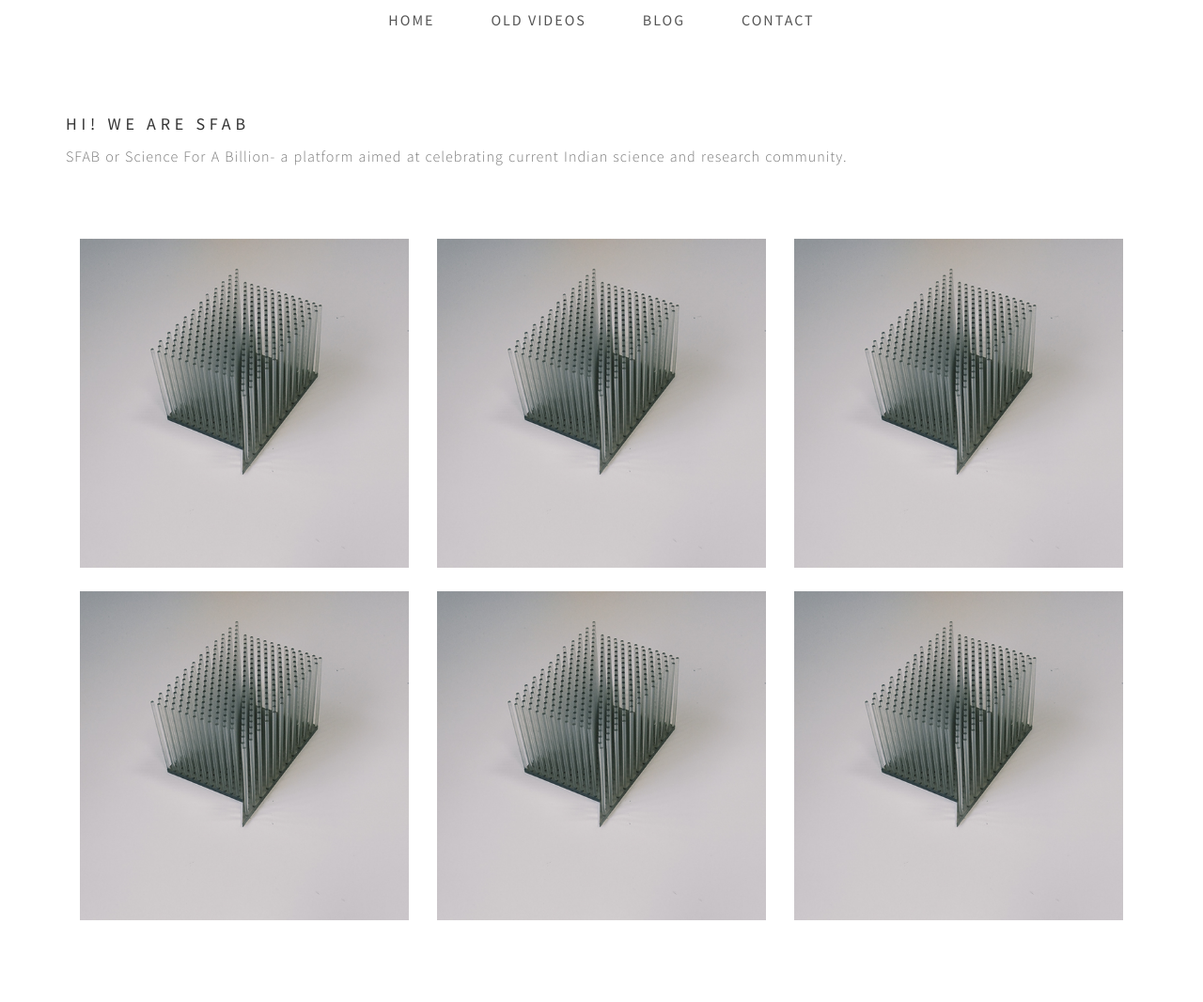
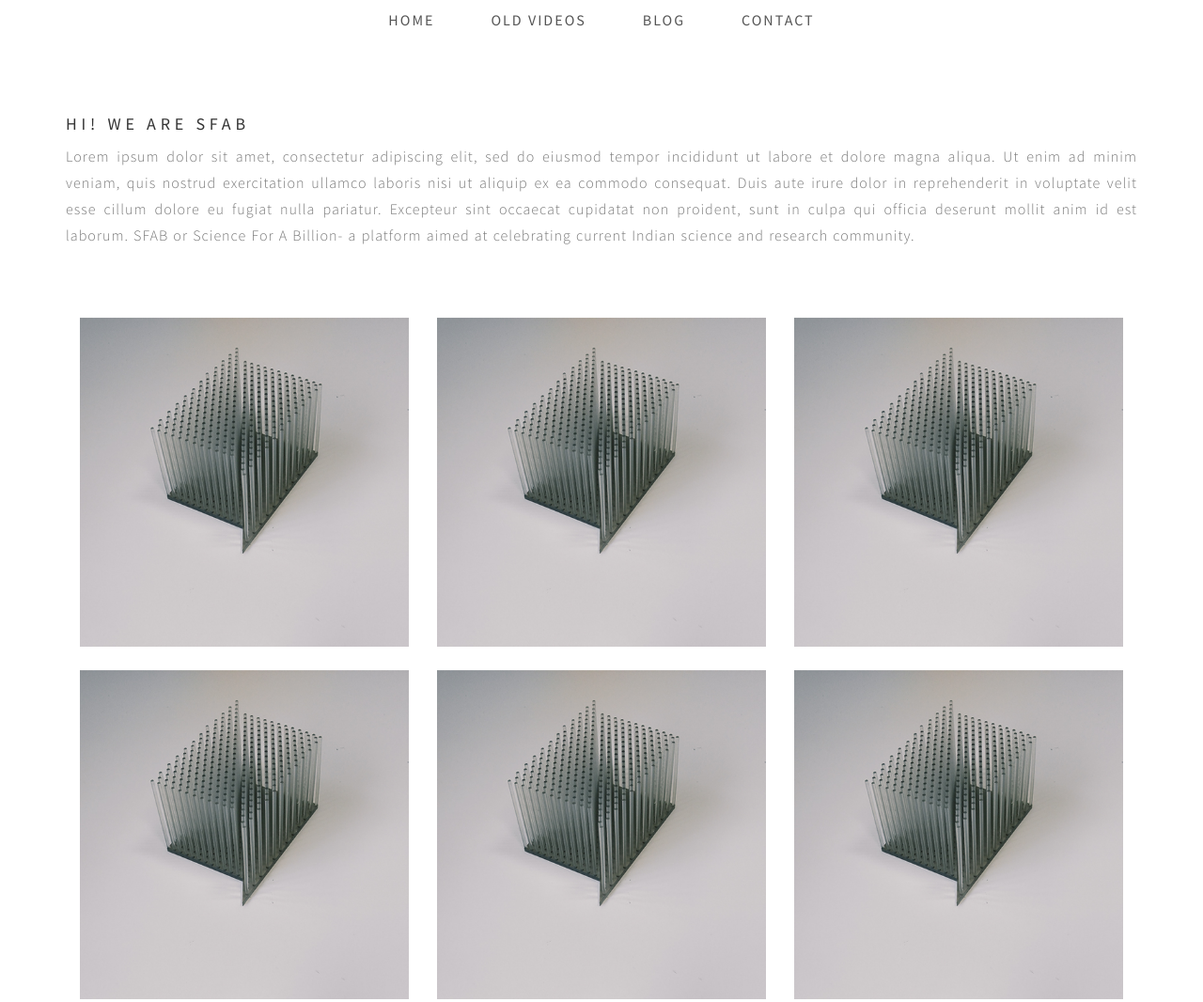
Before and after one commit to sciencefab/sciencefab.gihub.io, a plain HTML site: page index.html in a window 1280 px wide. Shown: the top 1066 px of the page at 94% size. Drawn offline with nearby package versions, Linux system fonts and the light colour scheme; some packages are replaced by stand-ins of ours.

Commit message:
Update index.html

```diff
--- a/index.html
+++ b/index.html
@@ -120,7 +120,11 @@
 
 
 
-				<p>SFAB or Science For A Billion- a platform aimed at celebrating current Indian science and research community.
+				<p>Lorem ipsum dolor sit amet, consectetur adipiscing elit, sed do eiusmod tempor incididunt ut labore et dolore magna aliqua.
+					Ut enim ad minim veniam, quis nostrud exercitation ullamco laboris nisi ut aliquip ex ea commodo consequat. Duis aute
+					irure dolor in reprehenderit in voluptate velit esse cillum dolore eu fugiat nulla pariatur. Excepteur sint occaecat
+					cupidatat non proident, sunt in culpa qui officia deserunt mollit anim id est laborum.
+					SFAB or Science For A Billion- a platform aimed at celebrating current Indian science and research community.
 				</p>
 
 
```
